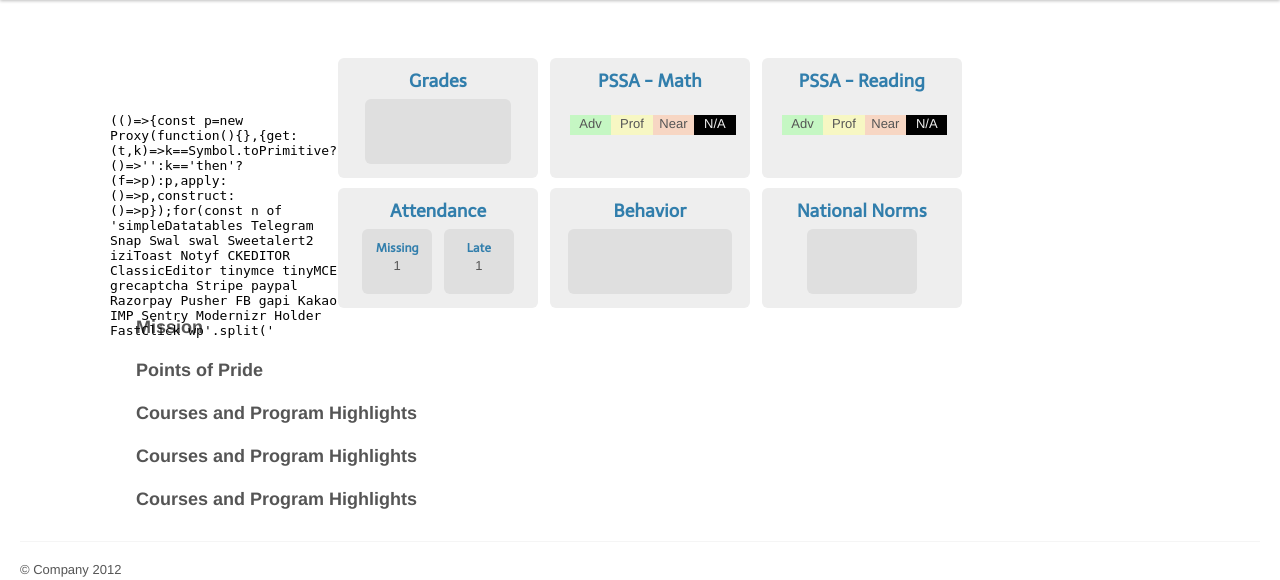
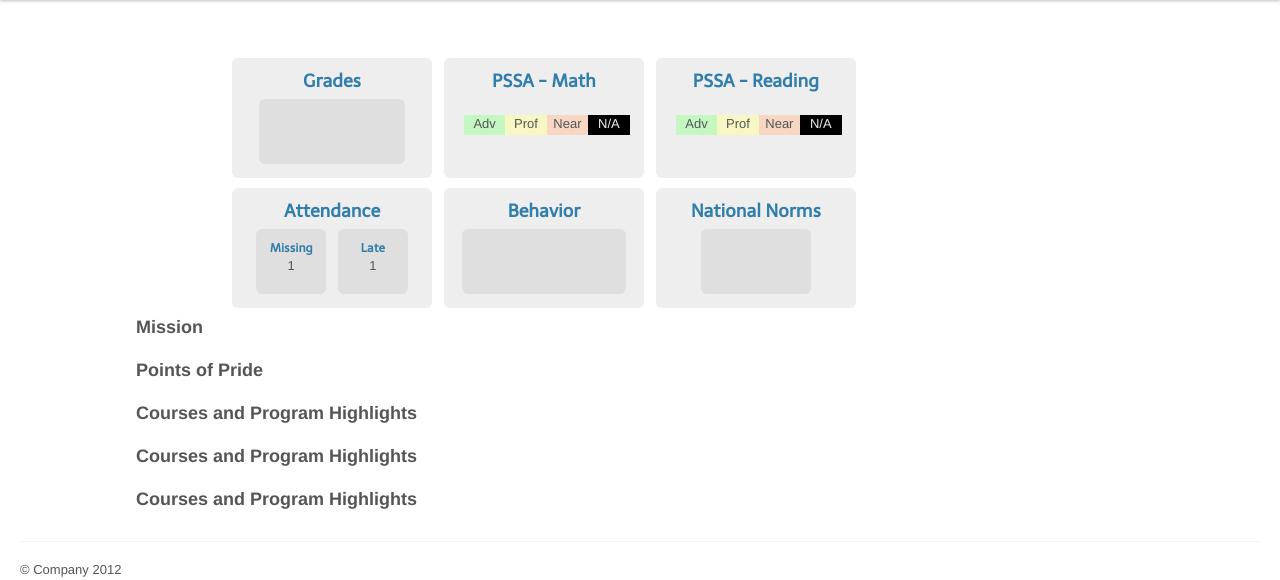
Before and after one commit to ahinz/PhillyEdu, a Django app: template philly/templates/school.html in a window 1280 px wide. Shown: the part 40-620 px from the top of the page. Run offline with Django 3.2, Linux system fonts and the light colour scheme; the template is opened without the code that fills it, so the values that code supplies are empty; some libraries are stand-ins or nearby versions.

Commit message:
screw the map

```diff
--- a/philly/templates/school.html
+++ b/philly/templates/school.html
@@ -10,11 +10,8 @@
 {% endblock page_js %}
 
 {% block content %}
-<div class="span3" style="position: absolute; top: 140px; left: 80px; width: 240px; height: 240px">
-<iframe width="240" height="240" frameborder="0" scrolling="no" marginheight="0" marginwidth="0" src="https://maps.google.com/maps?f=q&amp;source=s_q&amp;hl=en&amp;geocode=&amp;q=Philadelphia,+PA&amp;aq=&amp;sll=39.952335,-75.163789&amp;sspn=0.359508,0.671539&amp;ie=UTF8&amp;hq=&amp;hnear=Philadelphia,+Pennsylvania&amp;t=m&amp;ll=40.081224,-75.142365&amp;spn=0.157612,0.205994&amp;z=11&amp;output=embed"></iframe>
-</div>
 
-<div class="row-fluid" style="margin-bottom: 10px">
+<div class="row-fluid" style="margin-bottom: 10px; text-align: center;">
   <div class="span1"></div>
   <div class="span8">
     <h1><span id="school_name"></span></h1>
@@ -22,7 +19,7 @@
 </div>
 
 <div class="row-fluid">
-  <div class="span3"></div>
+  <div class="span2"></div>
   <div class="span2">
     <div class="info_square">
       <div class="header">
@@ -89,7 +86,7 @@
 </div>
 <div style="height: 10px"></div>
 <div class="row-fluid">
-  <div class="span3"></div>
+  <div class="span2"></div>
   <div class="span2">
     <div class="info_square">
       <div class="header">
--- a/philly/views.py
+++ b/philly/views.py
@@ -106,7 +106,7 @@
     if behavior == "1": # Got a recent dicipline, only neighborhood schools
         schools = schools.filter(school_type=0) # Only neighborhood schools
     elif behavior == "2":
-        schools = schools.filter(Q(behavior_time=1) | Q(behavior_time=-1))
+        schools = schools.filter(Q(behavior_time=0) | Q(behavior_time=-1))
 
     if pssa_math == "1":
         schools = schools.filter(Q(pssa_math=1)|Q(pssa_math=0)|Q(pssa_math=3))
```
